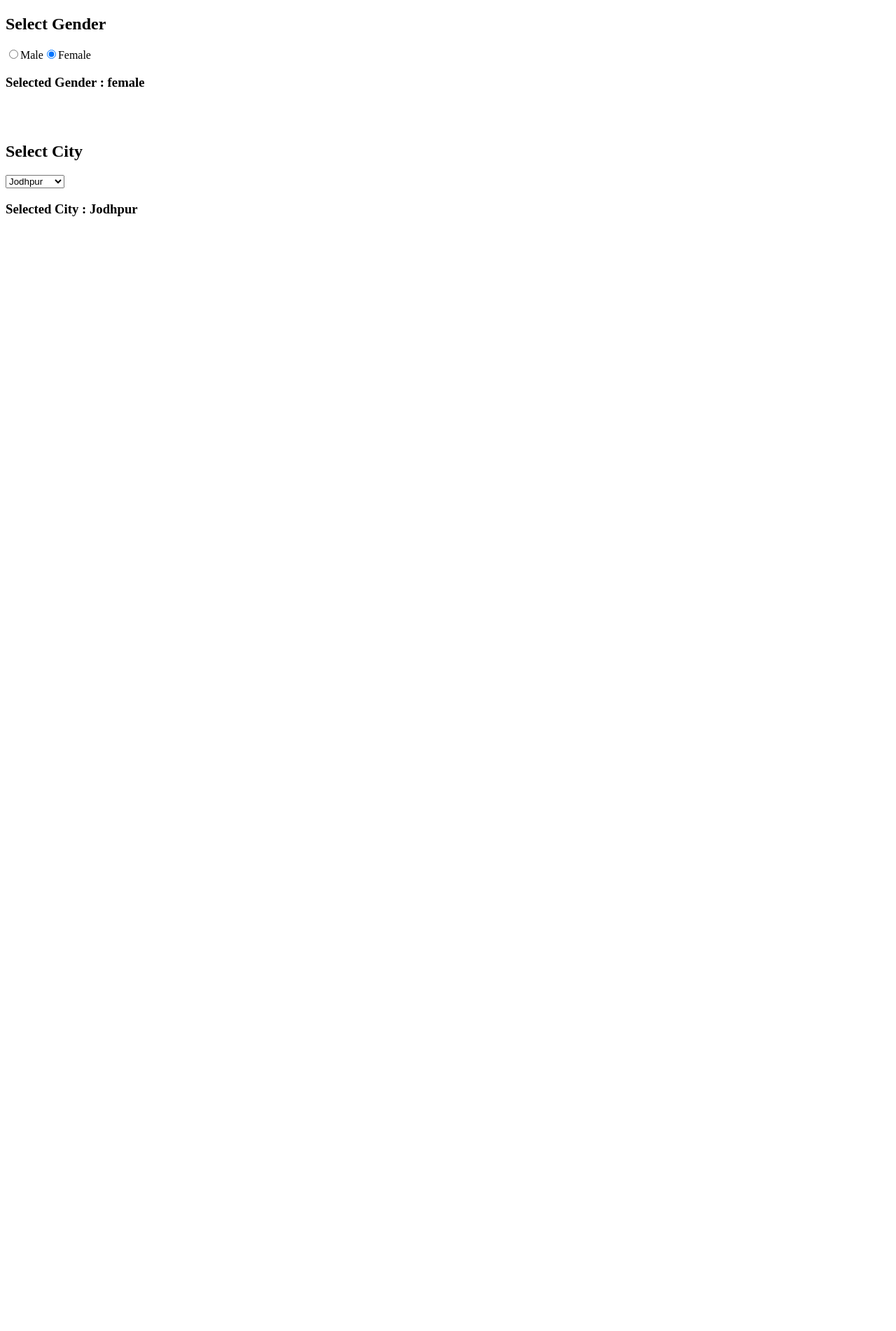
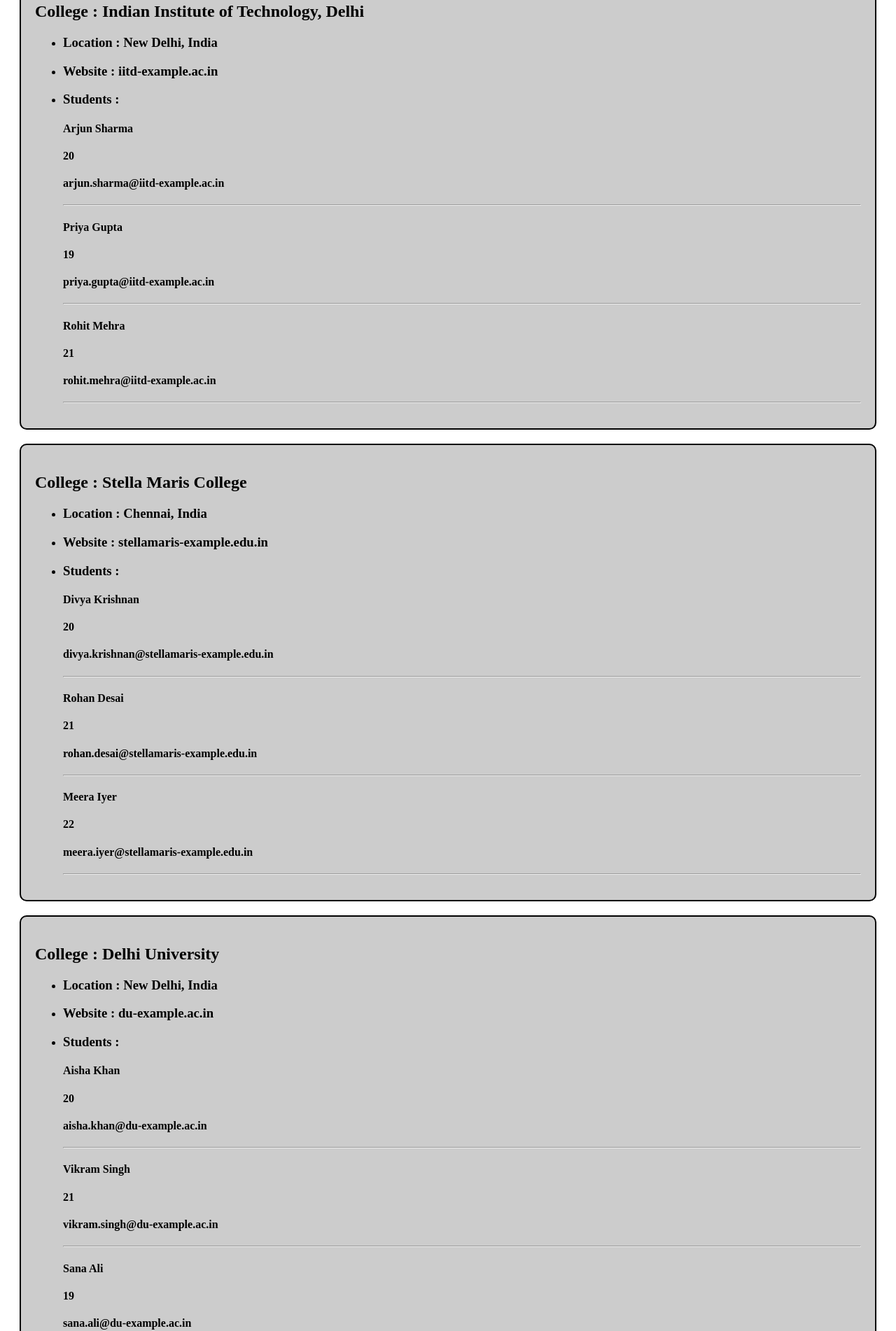
Before and after one commit to mayaswami/react-projects, a React (Vite) app in the folder 01-basic-react/: page / in a window 1280 px wide. Shown: the part 59-1961 px from the top of the page at 70% size. Before the commit the page ends 800 px from the top, so only its background shows below. Built offline with nearby package versions, Linux system fonts and the light colour scheme.

Commit message:
feat(practice): map over nested array of objects

```diff
--- a/01-basic-react/src/App.jsx
+++ b/01-basic-react/src/App.jsx
@@ -6,8 +6,8 @@
 // import CheckBox from "./components/CheckBoxes.jsx";
 // import CounterOne from "./components/UseEffect";
 // import FetchApi from "./components/FetchApi";
-
-import Radio from "./components/RadioBtn";
+// import Radio from "./components/RadioBtn";
+import CollegeList from "./components/CollegeList";
 
 
 // const products = [
@@ -51,8 +51,8 @@
       {/* <CheckBox /> */}
       {/* <CounterOne /> */}
       {/* <FetchApi /> */}
-      <Radio />
-
+      {/* <Radio /> */}
+      <CollegeList />
 
       {/* <h1>Products</h1>
       {products.map((product) => (
--- /dev/null
+++ b/01-basic-react/src/components/CollegeCard.jsx
@@ -0,0 +1,35 @@
+function CollegeCard({ college }) {
+  return (
+    <div
+      style={{
+        backgroundColor: "#ccc",
+        border: "2px solid black",
+        borderRadius: "10px",
+        margin: "20px",
+        padding: "20px",
+      }}
+    >
+      <h2>College : {college.name}</h2>
+      <ul>
+        <li>
+          <h3>Location : {college.location}</h3>
+        </li>
+        <li>
+          <h3>Website : {college.website}</h3>
+        </li>
+        <li>
+          <h3>Students :</h3>
+          {college.students.map((student) => (
+            <div>
+              <h4>{student.name}</h4>
+              <h4>{student.age}</h4>
+              <h4>{student.email}</h4>
+              <hr />
+            </div>
+          ))}
+        </li>
+      </ul>
+    </div>
+  );
+}
+export default CollegeCard;
--- /dev/null
+++ b/01-basic-react/src/components/CollegeList.jsx
@@ -0,0 +1,124 @@
+import CollegeCard from "./CollegeCard";
+
+function CollegeList() {
+  const colleges = [
+    {
+      name: "Indian Institute of Technology, Delhi",
+      website: "iitd-example.ac.in",
+      location: "New Delhi, India",
+      students: [
+        {
+          name: "Arjun Sharma",
+          age: 20,
+          email: "arjun.sharma@iitd-example.ac.in",
+        },
+        {
+          name: "Priya Gupta",
+          age: 19,
+          email: "priya.gupta@iitd-example.ac.in",
+        },
+        {
+          name: "Rohit Mehra",
+          age: 21,
+          email: "rohit.mehra@iitd-example.ac.in",
+        },
+      ],
+    },
+    {
+      name: "Stella Maris College",
+      website: "stellamaris-example.edu.in",
+      location: "Chennai, India",
+      students: [
+        {
+          name: "Divya Krishnan",
+          age: 20,
+          email: "divya.krishnan@stellamaris-example.edu.in",
+        },
+        {
+          name: "Rohan Desai",
+          age: 21,
+          email: "rohan.desai@stellamaris-example.edu.in",
+        },
+        {
+          name: "Meera Iyer",
+          age: 22,
+          email: "meera.iyer@stellamaris-example.edu.in",
+        },
+      ],
+    },
+    {
+      name: "Delhi University",
+      website: "du-example.ac.in",
+      location: "New Delhi, India",
+      students: [
+        {
+          name: "Aisha Khan",
+          age: 20,
+          email: "aisha.khan@du-example.ac.in",
+        },
+        {
+          name: "Vikram Singh",
+          age: 21,
+          email: "vikram.singh@du-example.ac.in",
+        },
+        {
+          name: "Sana Ali",
+          age: 19,
+          email: "sana.ali@du-example.ac.in",
+        },
+      ],
+    },
+    {
+      name: "BITS Pilani",
+      website: "bits-pilani-example.ac.in",
+      location: "Pilani, India",
+      students: [
+        {
+          name: "Neha Verma",
+          age: 19,
+          email: "neha.verma@bits-pilani-example.ac.in",
+        },
+        {
+          name: "Karan Reddy",
+          age: 20,
+          email: "karan.reddy@bits-pilani-example.ac.in",
+        },
+        {
+          name: "Ishaan Kapoor",
+          age: 22,
+          email: "ishaan.kapoor@bits-pilani-example.ac.in",
+        },
+      ],
+    },
+    {
+      name: "Bangalore Institute of Technology",
+      website: "bit-example.ac.in",
+      location: "Bangalore, India",
+      students: [
+        {
+          name: "Anjali Nair",
+          age: 21,
+          email: "anjali.nair@bit-example.ac.in",
+        },
+        {
+          name: "Ravi Kumar",
+          age: 20,
+          email: "ravi.kumar@bit-example.ac.in",
+        },
+        {
+          name: "Lakshmi Rao",
+          age: 22,
+          email: "lakshmi.rao@bit-example.ac.in",
+        },
+      ],
+    },
+  ];
+  return (
+    <>
+      {colleges.map((college) => (
+        <CollegeCard key={college.name} college={college} />
+      ))}
+    </>
+  );
+}
+export default CollegeList;
```
